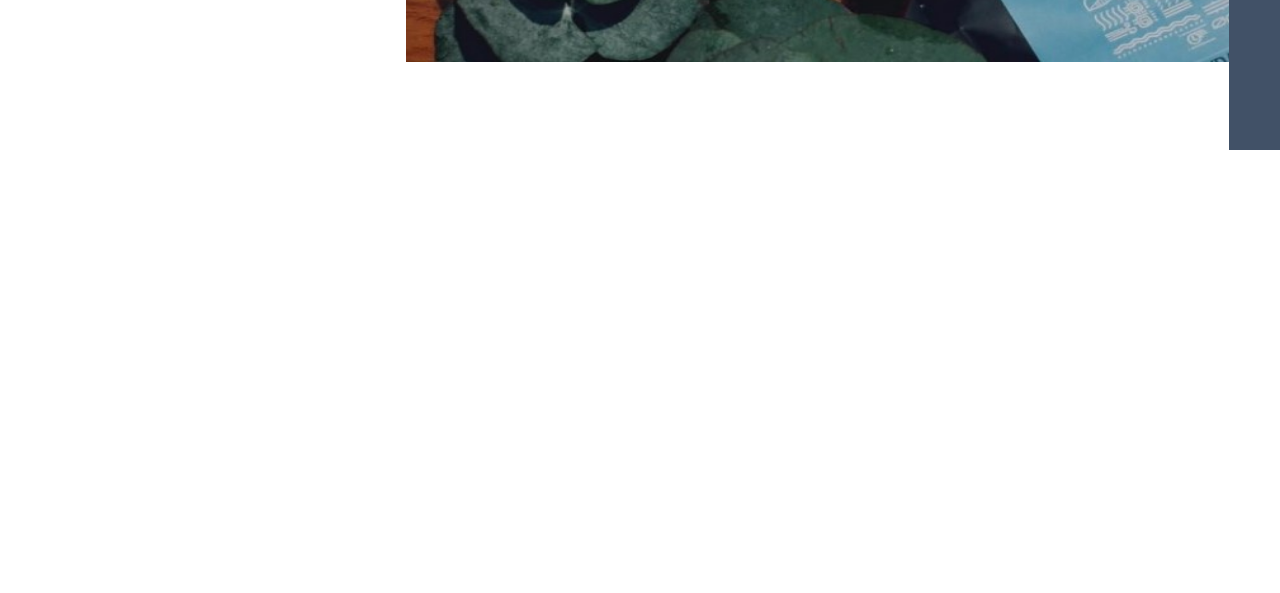
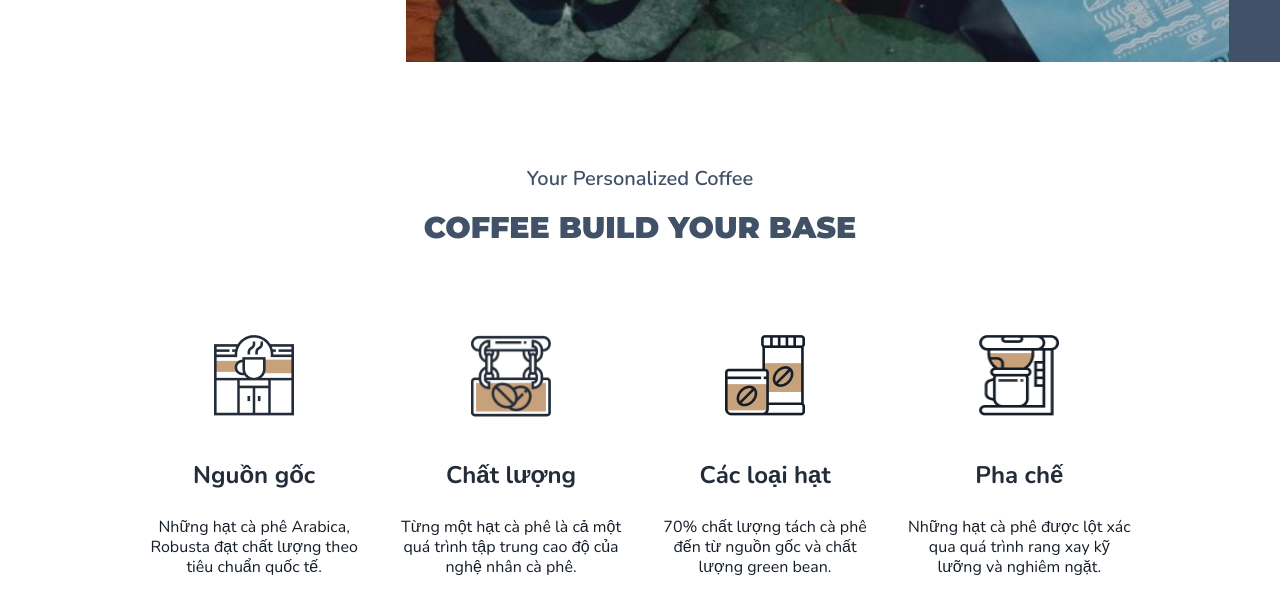
Before and after one commit to MadNake/revo, a plain HTML site: page index.html in a window 1280 px wide. Shown: the part 738-1331 px from the top of the page. Before the commit the page ends 888 px from the top, so only its background shows below. Drawn offline with nearby package versions, Linux system fonts and the light colour scheme.

Commit message:
added block features

```diff
--- a/index.html
+++ b/index.html
@@ -47,5 +47,38 @@
         </div>
       </div>
     </header>
+    <section class="features">
+      <div class="container features__conteiner">
+        <div class="features__wrapper">
+          <p class="features__subtitle subtitle">Your Personalized Coffee</p>
+          <h2 class="features__title title">COFFEE BUILD YOUR BASE</h2>
+          <ul class="features__list">
+            <li class="features__item items">
+              <img class="items__img" src="img/img1.jpg" width="80" height="82" alt="">
+              <p class="items__title title">Nguồn gốc</p>
+              <p class="items__text text">Những hạt cà phê Arabica, Robusta đạt chất lượng theo tiêu chuẩn quốc tế.</p>
+            </li>
+            <li class="features__item items">
+              <img class="items__img" src="img/img2.jpg" width="80" height="82" src="" alt="">
+              <p class="items__title title">Chất lượng</p>
+              <p class="items__text text">Từng một hạt cà phê là cả một quá trình tập trung cao độ của nghệ nhân cà phê.</p>
+            </li>
+
+            <li class="features__item items">
+              <img class="items__img" src="img/img3.jpg" width="80" height="82" src="" alt="">
+              <p class="items__title title">Các loại hạt</p>
+              <p class="items__text text">70% chất lượng tách cà phê đến từ nguồn gốc và chất lượng green bean.</p>
+            </li>
+
+            <li class="features__item items">
+              <img class="items__img" src="img/img4.jpg" width="80" height="82" src="" alt="">
+              <p class="items__title title">Pha chế</p>
+              <p class="items__text text">Những hạt cà phê được lột xác qua quá trình rang xay kỹ lưỡng và nghiêm ngặt.</p>
+            </li>
+
+          </ul>
+        </div>
+      </div>
+    </section>
   </body>
 </html>
--- a/scss/style.scss
+++ b/scss/style.scss
@@ -20,6 +20,11 @@
 
 %subTitle {
   @include fonts(600,20px,24px); //semi-bold
+}
+
+%regular {
+  @include fonts(300,16px,20px);
+  color: #151D28;
 }
 
 body {
@@ -73,7 +78,7 @@ img {
             color: #fff;
           }
       }*/
-// Записи вверху и внизу одинаково правильные, но как лучше?
+  // Записи вверху и внизу одинаково правильные, но как лучше?
   }
   &__title {
     @extend %displayLarge;
@@ -99,7 +104,7 @@ img {
     transition: all 0.5s ease;
     position: absolute;
     right: 0;
-    height: 100vh;
+    height: 89vh;
       .naw-wrapper__move {
         @extend %title;
         display: none;
@@ -135,7 +140,51 @@ img {
   }
 }
 
-
+.features {
+  &__conteiner {
+    height: 60vh;
+    justify-content: center;
+  }
+  &__wrapper {
+    display: flex;
+    justify-content: center;
+    flex-direction: column;
+    align-self: flex-start;
+    margin: 85px 148px 125px 148px;
+  }
+  &__title {
+    @extend %displayMedium;
+    color: #415167;
+    margin-bottom: 90px;
+    align-self: center;
+  }
+  &__subtitle {
+    @extend %subTitle;
+    color: #415167;
+    margin: 0 0 5 px 0;
+    align-self: center;
+  }
+  &__list {
+    display: flex;
+    justify-content: center;
+    gap: 3vw;
+  }
+  &__item {
+    display: flex;
+    justify-content: center;
+    flex-direction: column;
+    align-items: center;
+    .items__title {
+      margin:  44px 0 12px;
+      color:#232C38;
+      @extend %title;
+    }
+    .items__text {
+      @extend %regular;
+      text-align: center;
+    }
+  }
+}
 
 
 .shopping-cart {
```
Also changed, not shown: css/style.css, img/img1.jpg (added), img/img2.jpg (added), img/img3.jpg (added), img/img4.jpg (added).
